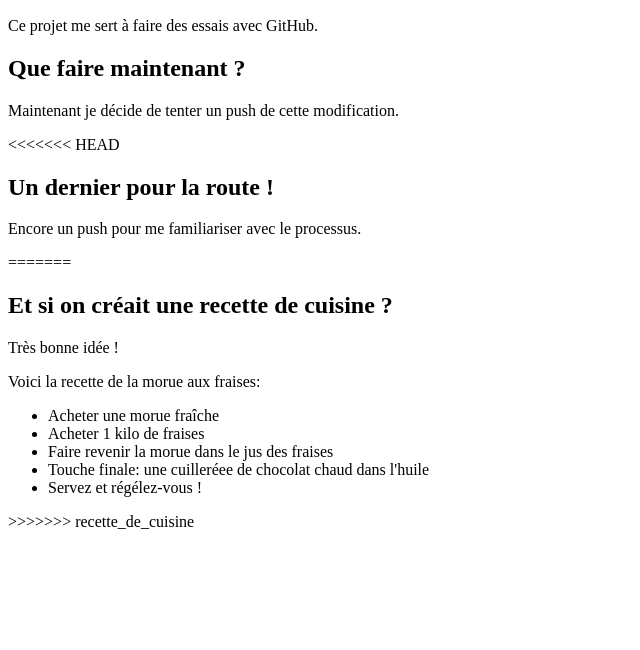
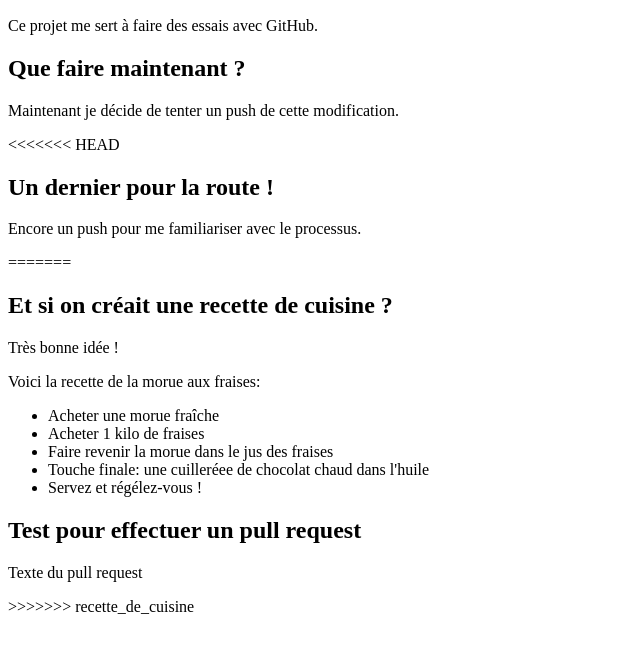
Before and after one commit to PacoEm/myTests, a plain HTML site: page index.html in a window 1280 px wide. Shown: the part 110-760 px from the top of the page, without its empty margins (0-640 px from the left). Drawn offline with Linux system fonts and the light colour scheme.

Commit message:
Un essai de modification pour pull request

```diff
--- a/index.html
+++ b/index.html
@@ -30,6 +30,9 @@
         <li>Servez et régélez-vous !</li>
     </ul>
 
+<h2>Test pour effectuer un pull request</h2>
+<p>Texte du pull request</p>
+
 
 
 
```
